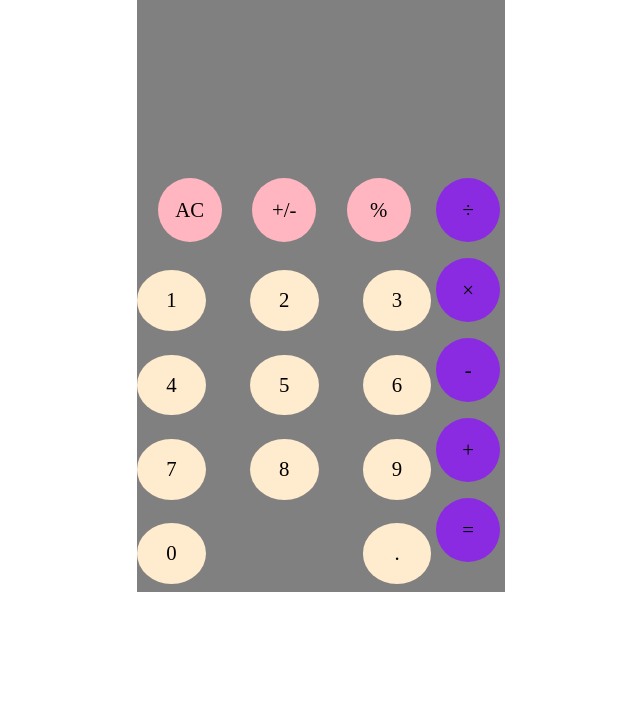
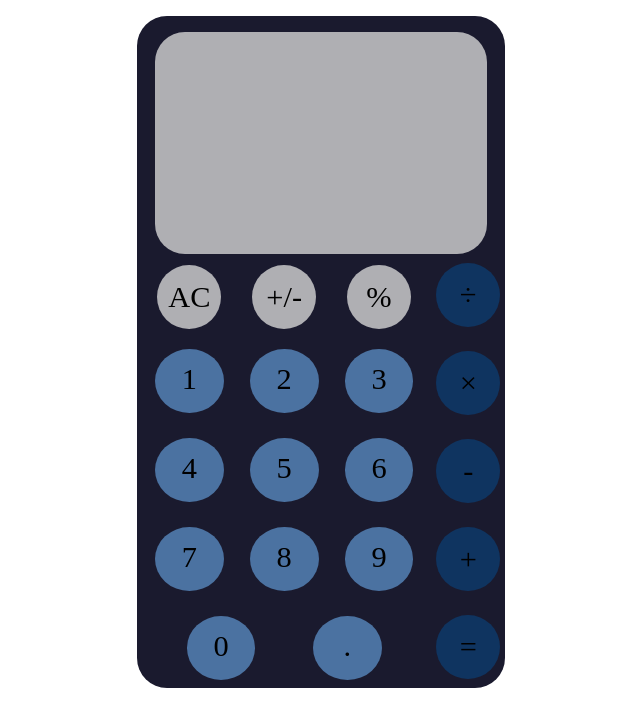
Before and after one commit to drxnn/Calculator-app, a plain HTML site: page index.html in a window 1280 px wide. Shown: the whole page, without its empty margins (319-959 px from the left). Drawn offline with Linux system fonts and the light colour scheme.

Commit message:
style changes

```diff
--- a/index.html
+++ b/index.html
@@ -78,7 +78,7 @@
             <div class="op" id="add" ">
               <span>+</span>
             </div>
-            <div id="equals" class="">
+            <div id="equals">
               <span>=</span>
             </div>
           </div>
--- a/style.css
+++ b/style.css
@@ -124,24 +124,39 @@ table {
 }
 
 /* STYLE ************************
-****************************/
+/* ****************************/
 
 span {
-  font-size: 1.3rem;
+  font-size: 1.9rem;
+}
+p {
+  color: white;
+  font-size: 2rem;
 }
 
 .wrapper {
   display: flex;
-  height: 37rem;
+  height: 42rem;
   width: 23rem;
-  background-color: gray;
-  margin: 0 auto;
+  background-color: #1a1a2e;
+  margin: 1rem auto;
   justify-content: space-between;
   flex-direction: column;
+  border-radius: 30px;
 }
 
 .containerOne {
-  flex-basis: 30%;
+  flex-basis: 33%;
+  background: #afafb3;
+  width: 90%;
+  border-radius: 30px;
+  align-self: center;
+  margin-top: 1rem;
+}
+.containerOne p {
+  position: relative;
+  top: 175px;
+  left: 20px;
 }
 .containerTwo {
   flex-grow: 1;
@@ -163,8 +178,8 @@ span {
   display: flex;
   align-items: center;
   justify-content: flex-start;
-  align-items: flex-start;
-  gap: 1.9rem;
+  align-items: center;
+  gap: 1.92rem;
   flex-grow: 1;
   margin: auto auto;
 }
@@ -176,34 +191,33 @@ span {
   vertical-align: middle;
   line-height: 4rem;
   border-radius: 50%;
-  background-color: lightpink;
+  background-color: #afafb3;
 }
 .numbers {
   display: flex;
   flex-wrap: wrap;
   flex-grow: 3;
-  justify-content: space-between;
+  justify-content: space-evenly;
   align-items: center;
   gap: 0.5rem;
 }
 .numbers div {
   width: 4.3rem;
-  height: 3.8rem;
-  /* flex-grow: 1; */
+  height: 4rem;
   text-align: center;
   vertical-align: middle;
   line-height: 3.8rem;
   border-radius: 50%;
-  background-color: blanchedalmond;
+  background-color: #4b72a1;
 }
 
 .operations {
   height: 100%;
   display: flex;
   align-items: center;
-  justify-content: flex-start;
+  justify-content: space-evenly;
   flex-direction: column;
-  gap: 1rem;
+  gap: 0.9rem;
 }
 
 .operations div {
@@ -213,5 +227,5 @@ span {
   vertical-align: middle;
   line-height: 4rem;
   border-radius: 50%;
-  background-color: blueviolet;
+  background-color: #0f3460;
 }
```
